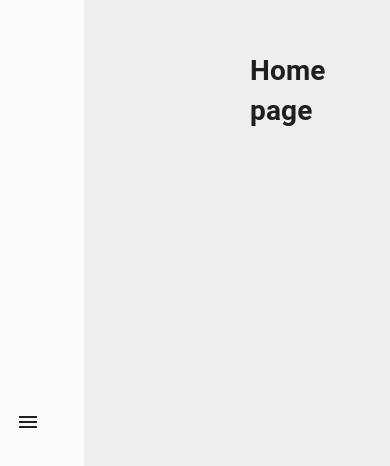
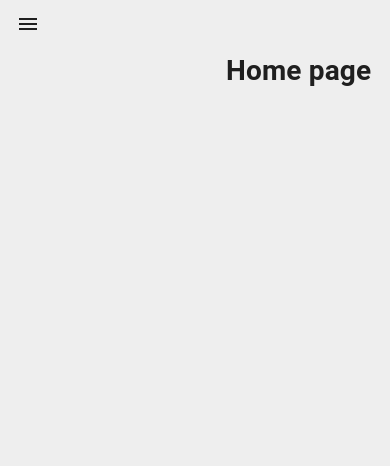
Before and after one commit to nkzinovyeva/QVIK_admin_event_project, a React (Create React App) app: page / in a window 390 px wide. Shown: the top 466 px of the page. Built offline with nearby package versions, Linux system fonts and the light colour scheme.

Commit message:
fix the "hamburger" icon - Natalia

```diff
--- a/src/App.js
+++ b/src/App.js
@@ -6,7 +6,6 @@ import Hidden from "@material-ui/core/Hidden";
 import IconButton from "@material-ui/core/IconButton";
 import MenuIcon from "@material-ui/icons/Menu";
 import Toolbar from "@material-ui/core/Toolbar";
-import Typography from "@material-ui/core/Typography";
 import { makeStyles, useTheme } from "@material-ui/core/styles";
 import { Switch, Route, BrowserRouter } from 'react-router-dom';
 import Home from './components/Home';
@@ -14,10 +13,6 @@ import PageEvents from './components/Events';
 import PageRestaurants from './components/Restaurants';
 
 import AppMenu from './AppMenu'
-
-//const Home = () => <Typography variant="h3" component="h3">Home</Typography>
-//const PageRestaurants = () => <Typography variant="h3" component="h3">Restaurants Page</Typography>
-//const PageEvents = () => <Typography variant="h3" component="h3">Events Page</Typography>
 
 function ResponsiveDrawer(props) {
   const { window } = props;
@@ -36,7 +31,7 @@ function ResponsiveDrawer(props) {
     <BrowserRouter>
       <div className={classes.root}>
         <CssBaseline />
-          <Toolbar>
+          <Toolbar  className={classes.toolbar}>
             <IconButton
               color="inherit"
               aria-label="open drawer"
@@ -47,7 +42,7 @@ function ResponsiveDrawer(props) {
               <MenuIcon />
             </IconButton>
           </Toolbar>
-        <nav className={classes.drawer} aria-label="mailbox folders">
+        <nav className={classes.drawer} >
           {/* The implementation can be swapped with js to avoid SEO duplication of links. */}
           <Hidden smUp implementation="css">
             <Drawer
@@ -110,9 +105,13 @@ const useStyles = makeStyles((theme) => ({
     }
   },
   // necessary for content to be below app bar
-  toolbar: theme.mixins.toolbar,
+  toolbar: {
+    alignItems: "flex-start",
+    backgroundColor: "#EEEEEE",
+    width: drawerWidth/4
+  },
   drawerPaper: {
-    width: drawerWidth,
+    width: drawerWidth
   },
   content: {
     flexGrow: 1,
--- a/src/index.js
+++ b/src/index.js
@@ -5,9 +5,9 @@ import App from './App';
 import reportWebVitals from './reportWebVitals';
 
 ReactDOM.render(
-  <React.StrictMode>
-    <App />
-  </React.StrictMode>,
+  //<React.StrictMode>
+    <App />,
+  //</React.StrictMode>,
   document.getElementById('root')
 );
 
```
